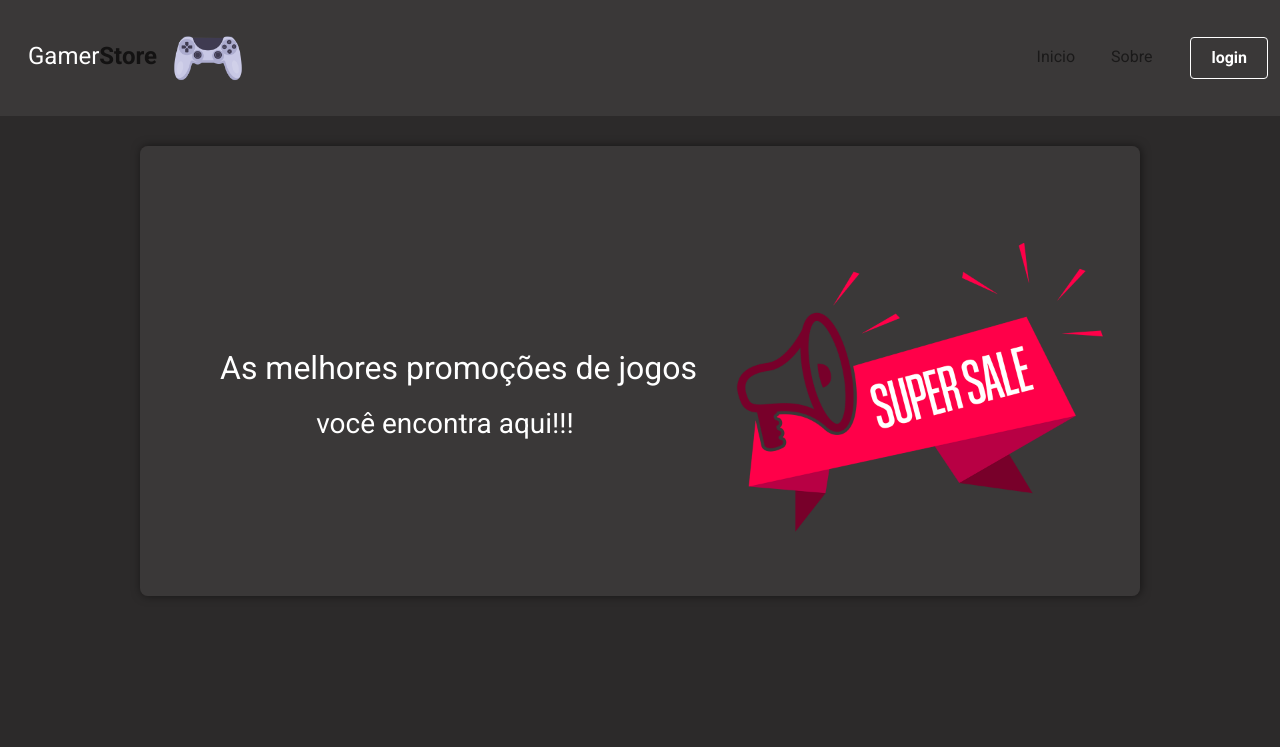
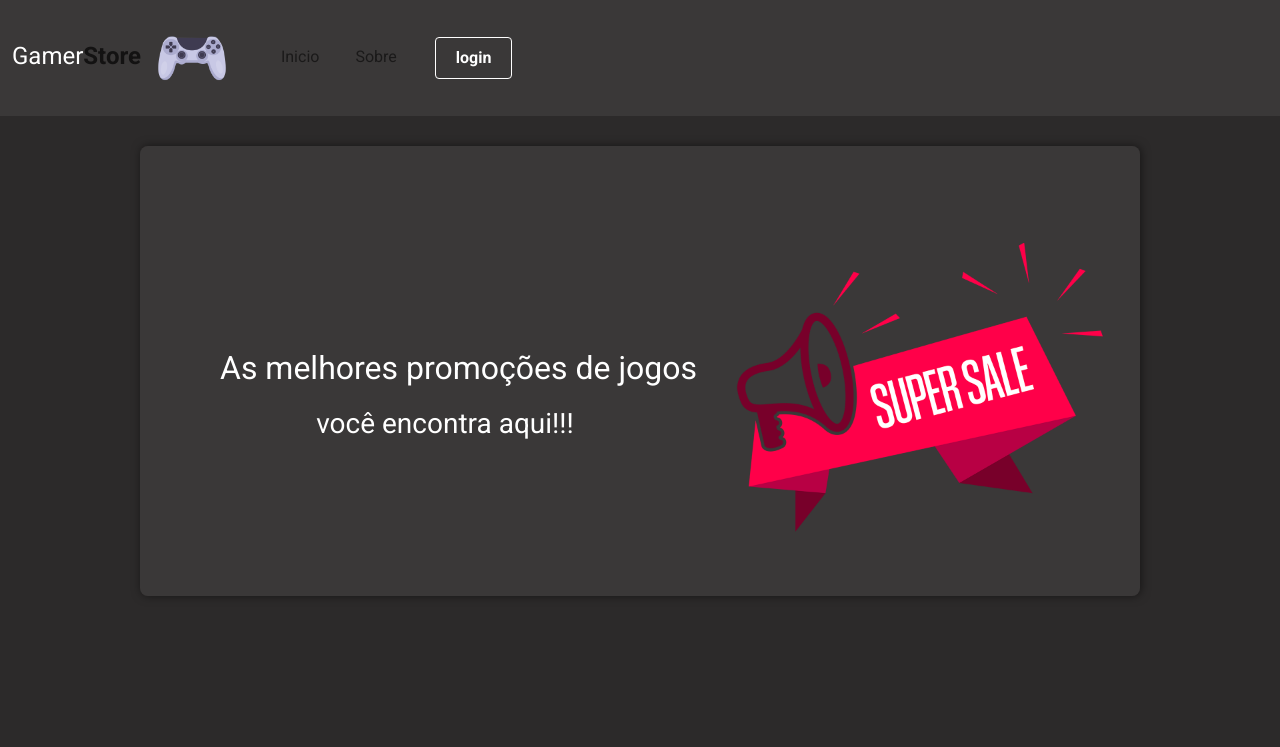
Before and after one commit to lucasteodosio/gamestore, a plain HTML site: page index.html in a window 1280 px wide. Shown: the top 747 px of the page. Drawn offline with Linux system fonts and the light colour scheme.

```diff
--- a/index.html
+++ b/index.html
@@ -5,7 +5,7 @@
     <meta http-equiv="X-UA-Compatible" content="IE=edge">
     <meta name="viewport" content="width=device-width, initial-scale=1.0">
     <title>Página inicial</title>
-    <link rel="stylesheet" type="text/css" href="bootstrap/css/bootstrap.rtl.min.css">
+    <link rel="stylesheet" type="text/css" href="bootstrap/css/bootstrap.min.css">
     <link rel="stylesheet" href="css/style.css">
 </head>
 <body>
```
Also changed, not shown: login.html (+1 -1 lines), sobre.html (+1 -1 lines).
